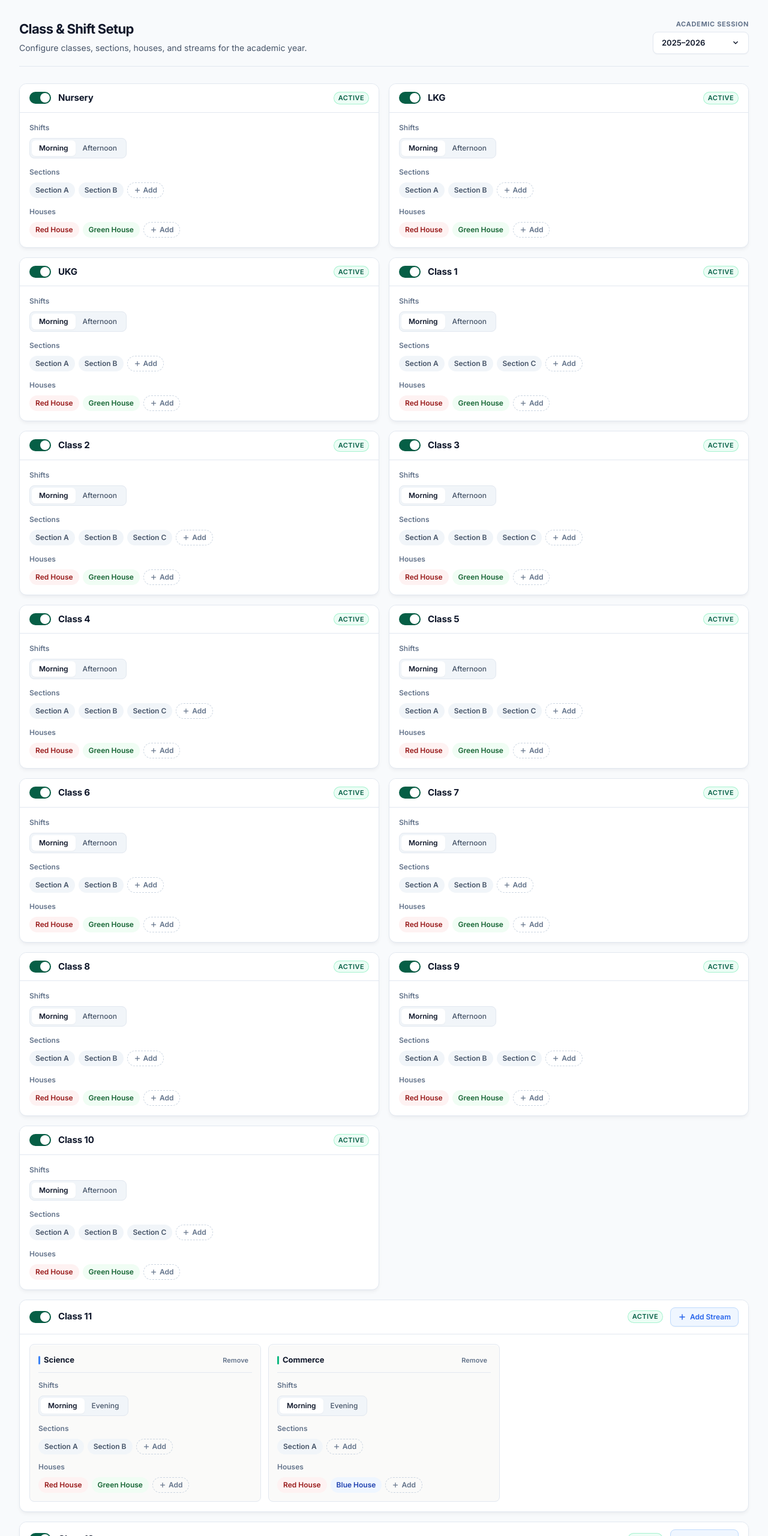
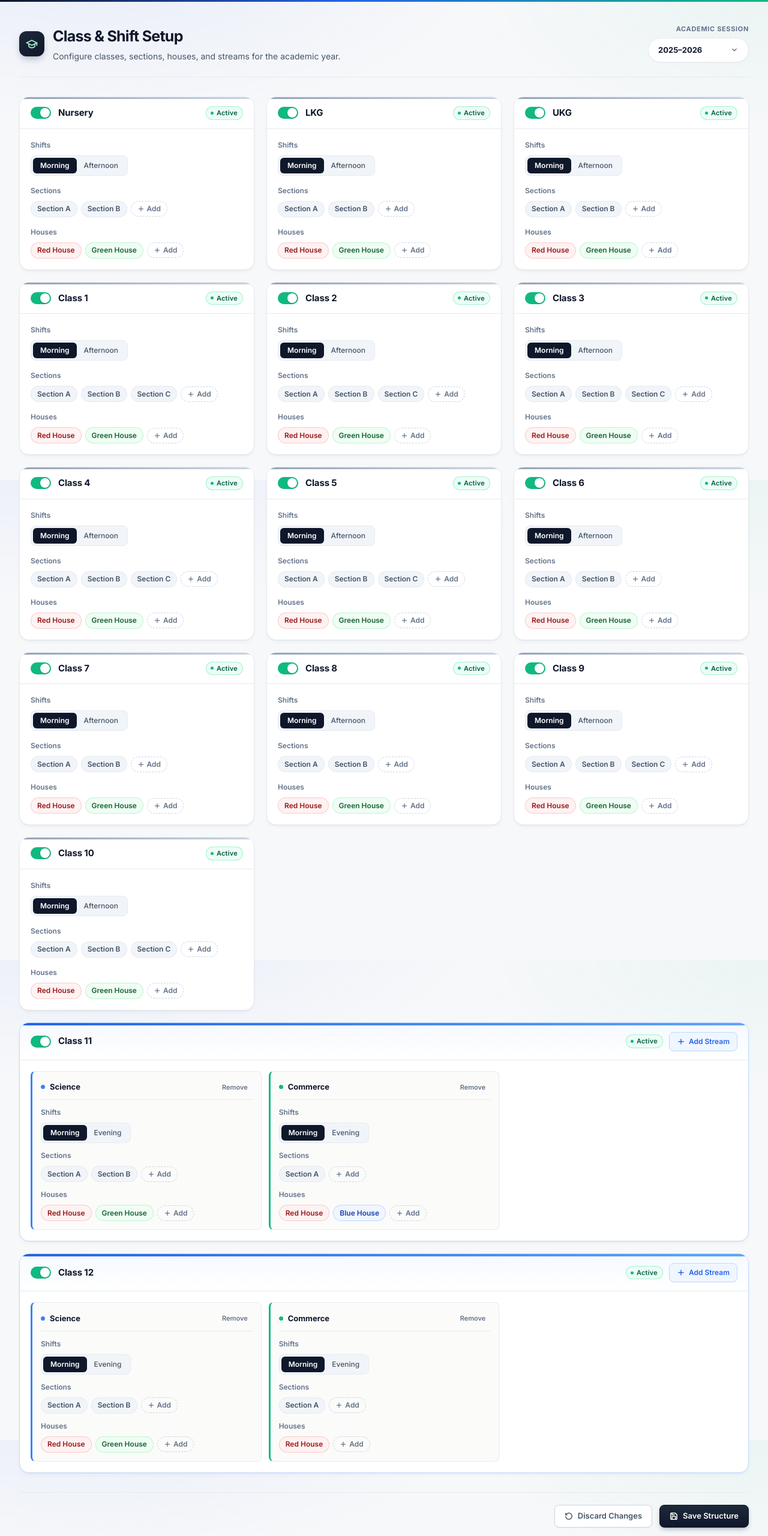
Before and after one commit to VIDYAOne-Dev2/test.github.io, a plain HTML site: page class.html in a window 1280 px wide. Shown: the top 2560 px of the page at 60% size. Drawn offline with Linux system fonts and the light colour scheme.

Commit message:
class structre Ui Design

```diff
--- a/class.html
+++ b/class.html
@@ -8,11 +8,12 @@
 <style>
 :root {
   /* Premium SaaS Color Palette */
-  --bg-app: #F8FAFC;
+  --bg-app: #F7F8FA;
   --bg-card: #FFFFFF;
   --bg-subtle: #F1F5F9;
+  --bg-hover: #F8FAFC;
 
-  --border-light: #E2E8F0;
+  --border-light: #E7EAEF;
   --border-focus: #CBD5E1;
 
   --text-main: #0F172A;
@@ -22,95 +23,142 @@
   --primary: #0F172A;
   --primary-hover: #1E293B;
   --accent: #2563EB;
+  --accent-soft: #EFF6FF;
+  --accent-border: #BFDBFE;
 
   --success-bg: #ECFDF5;
   --success-text: #065F46;
   --success-border: #A7F3D0;
+  --success-solid: #10B981;
 
   --danger-bg: #FEF2F2;
   --danger-text: #991B1B;
 
-  /* Refined Shadows */
+  /* Refined, slightly cool-tinted shadows for depth without heaviness */
   --shadow-xs: 0 1px 2px rgba(15, 23, 42, 0.04);
-  --shadow-sm: 0 4px 6px -1px rgba(15, 23, 42, 0.05), 0 2px 4px -2px rgba(15, 23, 42, 0.025);
-  --shadow-dropdown: 0 12px 24px -4px rgba(15, 23, 42, 0.08), 0 4px 8px -2px rgba(15, 23, 42, 0.04);
+  --shadow-sm: 0 1px 2px rgba(15, 23, 42, 0.04), 0 4px 10px -4px rgba(15, 23, 42, 0.07);
+  --shadow-md: 0 6px 16px -6px rgba(15, 23, 42, 0.12), 0 2px 6px -2px rgba(15, 23, 42, 0.06);
+  --shadow-dropdown: 0 16px 32px -8px rgba(15, 23, 42, 0.14), 0 4px 10px -4px rgba(15, 23, 42, 0.06);
 
   --radius-xl: 16px;
   --radius-lg: 12px;
   --radius-md: 8px;
   --radius-sm: 6px;
+
+  --ease: cubic-bezier(0.4, 0, 0.2, 1);
 }
 
 * { box-sizing: border-box; margin: 0; padding: 0; }
+html { scroll-behavior: smooth; }
 body {
-  background: var(--bg-app); color: var(--text-main);
+  background:
+    radial-gradient(1100px 480px at 12% -10%, rgba(37, 99, 235, 0.07), transparent 60%),
+    radial-gradient(900px 420px at 100% 0%, rgba(16, 185, 129, 0.05), transparent 55%),
+    var(--bg-app);
+  background-attachment: fixed;
+  color: var(--text-main);
   font-family: 'Inter', system-ui, -apple-system, sans-serif;
   font-size: 13px; line-height: 1.5;
   -webkit-font-smoothing: antialiased;
+  -moz-osx-font-smoothing: grayscale;
+}
+body::before {
+  content: ''; position: fixed; top: 0; left: 0; right: 0; height: 3px; z-index: 200;
+  background: linear-gradient(90deg, #0F172A 0%, var(--accent) 45%, var(--success-solid) 100%);
 }
 button { font: inherit; outline: none; border: none; cursor: pointer; background: transparent; }
+button:focus-visible,
+.select-trigger:focus-visible,
+.toggle:focus-visible { outline: 2px solid var(--accent); outline-offset: 2px; border-radius: var(--radius-sm); }
 
-.container { max-width: 1280px; margin: 0 auto; padding: 32px 32px 80px; }
+.container { max-width: 1360px; margin: 0 auto; padding: 40px 32px 80px; }
 
 /* Header Area */
-.page-header { display: flex; justify-content: space-between; align-items: flex-end; margin-bottom: 28px; padding-bottom: 20px; border-bottom: 1px solid var(--border-light); }
-.header-title h1 { font-size: 22px; font-weight: 700; color: var(--text-main); letter-spacing: -0.03em; margin-bottom: 4px; }
+.page-header { display: flex; justify-content: space-between; align-items: flex-end; margin-bottom: 32px; padding-bottom: 24px; border-bottom: 1px solid var(--border-light); }
+.header-left { display: flex; align-items: center; gap: 14px; }
+.header-mark {
+  width: 42px; height: 42px; border-radius: 12px; flex-shrink: 0;
+  background: linear-gradient(145deg, #1E293B, #0F172A);
+  display: flex; align-items: center; justify-content: center;
+  box-shadow: 0 6px 14px -4px rgba(15, 23, 42, 0.35);
+}
+.header-mark svg { width: 20px; height: 20px; color: #A7F3D0; }
+.header-title h1 { font-size: 25px; font-weight: 700; color: var(--text-main); letter-spacing: -0.03em; margin-bottom: 4px; }
 .header-title p { color: var(--text-secondary); font-size: 14px; }
 
 /* Session Dropdown */
-.session-selector { display: flex; flex-direction: column; gap: 4px; align-items: flex-end; }
+.session-selector { display: flex; flex-direction: column; gap: 6px; align-items: flex-end; }
 .label-sm { font-size: 11px; font-weight: 700; color: var(--text-tertiary); letter-spacing: 0.06em; text-transform: uppercase; }
 .custom-select { position: relative; }
 .select-trigger {
-  display: flex; align-items: center; justify-content: space-between; gap: 12px;
+  display: flex; align-items: center; justify-content: space-between; gap: 14px;
   background: var(--bg-card); border: 1px solid var(--border-light);
-  padding: 8px 14px; border-radius: var(--radius-md); box-shadow: var(--shadow-xs);
-  font-weight: 600; color: var(--text-main); min-width: 160px; transition: all 0.2s;
+  padding: 10px 16px; border-radius: 999px; box-shadow: var(--shadow-xs);
+  font-weight: 700; color: var(--text-main); min-width: 168px; transition: border-color 0.2s var(--ease), box-shadow 0.2s var(--ease), transform 0.2s var(--ease);
 }
-.select-trigger:hover { border-color: var(--border-focus); }
+.select-trigger:hover { border-color: var(--accent-border); box-shadow: var(--shadow-sm); transform: translateY(-1px); }
+.select-trigger svg { color: var(--text-tertiary); transition: transform 0.2s var(--ease); }
+.dropdown-wrapper.open .select-trigger svg { transform: rotate(180deg); color: var(--text-main); }
 
 /* Grid & Cards */
-.grid { display: grid; grid-template-columns: repeat(2, minmax(0, 1fr)); gap: 16px; }
+.grid { display: grid; grid-template-columns: repeat(3, minmax(0, 1fr)); gap: 20px; align-items: start; }
 .card {
+  position: relative; overflow: hidden;
   background: var(--bg-card); border: 1px solid var(--border-light);
-  border-radius: var(--radius-lg); box-shadow: var(--shadow-sm);
-  display: flex; flex-direction: column; transition: border-color 0.2s;
+  border-radius: var(--radius-xl); box-shadow: var(--shadow-sm);
+  display: flex; flex-direction: column;
+  transition: border-color 0.2s var(--ease), box-shadow 0.2s var(--ease), transform 0.2s var(--ease);
 }
-.card.senior { grid-column: 1 / -1; }
-.card.disabled { opacity: 0.5; background: #F8FAFC; filter: grayscale(100%); }
+.card::before {
+  content: ''; position: absolute; top: 0; left: 0; right: 0; height: 3px;
+  background: linear-gradient(90deg, #94A3B8, #CBD5E1);
+}
+.card:hover { border-color: var(--border-focus); box-shadow: var(--shadow-md); transform: translateY(-2px); }
+.card.senior { grid-column: 1 / -1; border-color: var(--accent-border); }
+.card.senior::before { background: linear-gradient(90deg, var(--accent), #60A5FA); height: 4px; }
+.card.senior:hover { transform: none; }
+.card.disabled { opacity: 0.6; background: #FAFBFC; }
+.card.disabled::before { background: var(--border-light); }
+.card.disabled:hover { transform: none; box-shadow: var(--shadow-sm); border-color: var(--border-light); }
 .card.disabled .card-body { pointer-events: none; }
+.card.disabled .card-title { color: var(--text-tertiary); }
 
 /* Card Header */
 .card-header {
-  padding: 12px 16px; border-bottom: 1px solid var(--border-light);
+  padding: 15px 18px 14px; border-bottom: 1px solid var(--border-light);
   display: flex; align-items: center; gap: 12px; background: #FFFFFF;
-  border-radius: var(--radius-lg) var(--radius-lg) 0 0;
 }
+.card.senior .card-header { background: linear-gradient(180deg, #F5F9FF 0%, #FFFFFF 100%); }
 .card-title { font-size: 15px; font-weight: 700; color: var(--text-main); flex-grow: 1; letter-spacing: -0.01em; }
-.card-actions { display: flex; align-items: center; gap: 12px; }
+.card-actions { display: flex; align-items: center; gap: 10px; }
 
 /* Badges */
 .badge {
-  display: inline-flex; align-items: center; padding: 2px 8px;
-  border-radius: 12px; font-size: 11px; font-weight: 600; text-transform: uppercase; letter-spacing: 0.04em;
+  display: inline-flex; align-items: center; gap: 5px; padding: 3px 9px 3px 8px;
+  border-radius: 12px; font-size: 11px; font-weight: 600; letter-spacing: 0.02em;
 }
+.badge::before { content: ''; width: 5px; height: 5px; border-radius: 50%; flex-shrink: 0; }
 .badge-active { background: var(--success-bg); color: var(--success-text); box-shadow: inset 0 0 0 1px var(--success-border); }
-.badge-inactive { background: var(--bg-subtle); color: var(--text-secondary); box-shadow: inset 0 0 0 1px var(--border-light); }
+.badge-active::before { background: var(--success-solid); }
+.badge-inactive { background: var(--bg-subtle); color: var(--text-tertiary); box-shadow: inset 0 0 0 1px var(--border-light); }
+.badge-inactive::before { background: var(--text-tertiary); }
 
 /* iOS-style Toggle */
 .toggle {
-  width: 36px; height: 20px; border-radius: 20px; background: #CBD5E1;
-  padding: 2px; transition: background 0.2s; position: relative;
+  width: 34px; height: 20px; border-radius: 20px; background: #CBD5E1;
+  padding: 2px; transition: background 0.2s var(--ease); position: relative; flex-shrink: 0;
 }
-.toggle.on { background: var(--success-text); }
+.toggle:hover { background: #B6C1D1; }
+.toggle.on { background: var(--success-solid); }
+.toggle.on:hover { background: #0EA671; }
 .toggle span {
   display: block; width: 16px; height: 16px; border-radius: 50%; background: #FFF;
-  box-shadow: 0 1px 2px rgba(0,0,0,0.15); transition: transform 0.2s cubic-bezier(0.4, 0, 0.2, 1);
+  box-shadow: 0 1px 2px rgba(0,0,0,0.2); transition: transform 0.2s var(--ease);
 }
-.toggle.on span { transform: translateX(16px); }
+.toggle.on span { transform: translateX(14px); }
 
 /* Card Body (Adjusted Spacing) */
-.card-body { padding: 16px; display: flex; flex-direction: column; gap: 14px; }
+.card-body { padding: 18px; display: flex; flex-direction: column; gap: 16px; }
 .field-group { display: flex; flex-direction: column; gap: 8px; }
 .field-label { font-size: 12px; font-weight: 600; color: var(--text-tertiary); display: flex; align-items: center; gap: 6px; }
 
@@ -121,46 +169,49 @@ button { font: inherit; outline: none; border: none; cursor: pointer; background
 }
 .seg-btn {
   padding: 4px 12px; font-size: 12px; font-weight: 500; color: var(--text-secondary);
-  border-radius: var(--radius-sm); transition: all 0.15s;
+  border-radius: var(--radius-sm); transition: color 0.15s var(--ease), background 0.15s var(--ease), box-shadow 0.15s var(--ease);
 }
-.seg-btn.active { background: var(--bg-card); color: var(--text-main); font-weight: 600; box-shadow: var(--shadow-xs); }
+.seg-btn.active { background: var(--primary); color: #FFF; font-weight: 600; box-shadow: var(--shadow-xs); }
 .seg-btn:hover:not(.active) { color: var(--text-main); }
 
 /* Pill Lists */
 .pill-list { display: flex; flex-wrap: wrap; gap: 6px; align-items: center; }
 .pill {
-  display: inline-flex; align-items: center; height: 26px; padding: 0 10px;
+  display: inline-flex; align-items: center; height: 27px; padding: 0 11px;
   border-radius: 14px; font-size: 12px; font-weight: 600;
   background: var(--bg-subtle); color: var(--text-secondary);
+  box-shadow: inset 0 0 0 1px var(--border-light);
+  transition: background 0.15s var(--ease), box-shadow 0.15s var(--ease);
 }
 
 /* Elegant Color Coded Pills (No borders, soft backgrounds) */
-.pill.red { background: #FEF2F2; color: #991B1B; }
-.pill.green { background: #F0FDF4; color: #166534; }
-.pill.blue { background: #EFF6FF; color: #1E40AF; }
-.pill.yellow { background: #FEFCE8; color: #854D0E; }
+.pill.red { background: #FEF2F2; color: #991B1B; box-shadow: inset 0 0 0 1px #FECACA; }
+.pill.green { background: #F0FDF4; color: #166534; box-shadow: inset 0 0 0 1px #BBF7D0; }
+.pill.blue { background: #EFF6FF; color: #1E40AF; box-shadow: inset 0 0 0 1px #BFDBFE; }
+.pill.yellow { background: #FEFCE8; color: #854D0E; box-shadow: inset 0 0 0 1px #FEF08A; }
 
 /* Dropdown Wrapper & Add Buttons */
 .dropdown-wrapper { position: relative; display: inline-block; }
 .btn-add {
   display: inline-flex; align-items: center; gap: 4px; height: 26px; padding: 0 10px;
   border-radius: 14px; font-size: 12px; font-weight: 600; color: var(--text-tertiary);
-  border: 1px dashed var(--border-focus); transition: all 0.2s; background: transparent;
+  border: 1px dashed var(--border-focus); transition: border-color 0.2s var(--ease), background 0.2s var(--ease), color 0.2s var(--ease); background: transparent;
 }
 .btn-add:hover, .dropdown-wrapper.open .btn-add {
   border-style: solid; border-color: var(--border-focus); background: var(--bg-subtle); color: var(--text-main);
 }
 .btn-add svg { width: 12px; height: 12px; }
 
-/* 🔥 Enhanced "+ Add Stream" Button */
+/* Enhanced "+ Add Stream" Button */
 .btn-add-stream {
   display: inline-flex; align-items: center; gap: 6px; padding: 6px 12px;
   border-radius: var(--radius-md); font-size: 12px; font-weight: 600;
-  background: #EFF6FF; color: #2563EB; border: 1px solid #BFDBFE;
-  transition: all 0.2s; box-shadow: var(--shadow-xs);
+  background: var(--accent-soft); color: var(--accent); border: 1px solid var(--accent-border);
+  transition: background 0.2s var(--ease), border-color 0.2s var(--ease), transform 0.2s var(--ease), box-shadow 0.2s var(--ease);
+  box-shadow: var(--shadow-xs);
 }
 .btn-add-stream:hover, .dropdown-wrapper.open .btn-add-stream {
-  background: #DBEAFE; border-color: #93C5FD; transform: translateY(-1px);
+  background: #DBEAFE; border-color: #93C5FD; transform: translateY(-1px); box-shadow: var(--shadow-sm);
 }
 .btn-add-stream svg { width: 14px; height: 14px; stroke-width: 2.5px; }
 
@@ -169,32 +220,39 @@ button { font: inherit; outline: none; border: none; cursor: pointer; background
   position: absolute; left: 0; top: calc(100% + 6px); z-index: 50;
   background: var(--bg-card); border: 1px solid var(--border-light);
   border-radius: var(--radius-md); box-shadow: var(--shadow-dropdown);
-  min-width: 140px; padding: 6px; display: none; flex-direction: column;
+  min-width: 150px; max-height: 240px; overflow-y: auto;
+  padding: 6px; display: none; flex-direction: column;
 }
 .dropdown-wrapper.right .dropdown-menu { left: auto; right: 0; }
-.dropdown-wrapper.open .dropdown-menu { display: flex; animation: slideDown 0.15s ease-out forwards; }
-@keyframes slideDown { from { opacity: 0; transform: translateY(-4px); } to { opacity: 1; transform: translateY(0); } }
+.dropdown-wrapper.open .dropdown-menu { display: flex; animation: slideDown 0.15s var(--ease) forwards; transform-origin: top; }
+@keyframes slideDown { from { opacity: 0; transform: translateY(-4px) scale(0.98); } to { opacity: 1; transform: translateY(0) scale(1); } }
 
 .dropdown-item {
-  padding: 6px 10px; font-size: 12px; font-weight: 500; color: var(--text-secondary);
-  border-radius: 4px; text-align: left; transition: all 0.1s;
+  padding: 7px 10px; font-size: 12px; font-weight: 500; color: var(--text-secondary);
+  border-radius: 4px; text-align: left; transition: background 0.1s, color 0.1s;
 }
-.dropdown-item:hover { background: var(--bg-subtle); color: var(--text-main); font-weight: 600; }
-.dropdown-empty { padding: 8px; font-size: 12px; color: var(--text-tertiary); text-align: center; font-style: italic; }
+.dropdown-item:hover { background: var(--accent-soft); color: var(--accent); font-weight: 600; }
+.dropdown-empty { padding: 10px 8px; font-size: 12px; color: var(--text-tertiary); text-align: center; font-style: italic; }
 
 /* Senior Classes Layout */
 .stream-grid { display: grid; grid-template-columns: repeat(3, minmax(0, 1fr)); gap: 12px; }
 .stream-card {
-  background: #FAFAF9; border: 1px solid var(--border-light);
+  position: relative;
+  background: #FBFBFA; border: 1px solid var(--border-light); border-left: 3px solid var(--border-light);
   border-radius: var(--radius-md); padding: 14px;
   display: flex; flex-direction: column; gap: 12px;
-  box-shadow: inset 0 1px 0 rgba(255,255,255,1);
+  transition: border-color 0.2s var(--ease), box-shadow 0.2s var(--ease), transform 0.2s var(--ease);
 }
+.stream-card:hover { border-color: var(--border-focus); box-shadow: var(--shadow-sm); transform: translateY(-1px); }
+.stream-card.stream-science { border-left-color: #3B82F6; }
+.stream-card.stream-commerce { border-left-color: #10B981; }
+.stream-card.stream-arts { border-left-color: #8B5CF6; }
+.stream-card.stream-humanities { border-left-color: #F59E0B; }
 .stream-head { display: flex; justify-content: space-between; align-items: center; border-bottom: 1px solid var(--border-light); padding-bottom: 8px; }
-.stream-name { font-size: 13px; font-weight: 700; color: var(--text-main); display: flex; align-items: center; gap: 6px; }
+.stream-name { font-size: 13px; font-weight: 700; color: var(--text-main); display: flex; align-items: center; gap: 8px; }
 
-/* Colored line indicator for streams */
-.stream-color-line { width: 3px; height: 14px; border-radius: 2px; }
+/* Colored dot indicator for streams (kept for inline use) */
+.stream-color-line { width: 7px; height: 7px; border-radius: 50%; flex-shrink: 0; }
 .color-science { background: #3B82F6; }
 .color-commerce { background: #10B981; }
 .color-arts { background: #8B5CF6; }
@@ -202,7 +260,7 @@ button { font: inherit; outline: none; border: none; cursor: pointer; background
 
 .btn-remove {
   font-size: 11px; font-weight: 600; color: var(--text-tertiary);
-  transition: all 0.2s; padding: 4px 6px; border-radius: 4px;
+  transition: color 0.2s var(--ease), background 0.2s var(--ease); padding: 4px 8px; border-radius: 4px;
 }
 .btn-remove:hover { color: var(--danger-text); background: var(--danger-bg); }
 
@@ -213,13 +271,15 @@ button { font: inherit; outline: none; border: none; cursor: pointer; background
 }
 .btn {
   display: inline-flex; align-items: center; gap: 8px; height: 38px; padding: 0 16px;
-  border-radius: var(--radius-md); font-size: 13px; font-weight: 600; transition: all 0.2s;
+  border-radius: var(--radius-md); font-size: 13px; font-weight: 600;
+  transition: background 0.2s var(--ease), border-color 0.2s var(--ease), box-shadow 0.2s var(--ease), transform 0.2s var(--ease);
   box-shadow: var(--shadow-xs);
 }
+.btn:active { transform: translateY(1px); }
 .btn-outline { background: var(--bg-card); border: 1px solid var(--border-focus); color: var(--text-secondary); }
 .btn-outline:hover { background: var(--bg-subtle); color: var(--text-main); border-color: #94A3B8; }
-.btn-primary { background: var(--primary); border: 1px solid var(--primary); color: #FFF; }
-.btn-primary:hover { background: var(--primary-hover); box-shadow: var(--shadow-sm); }
+.btn-primary { background: linear-gradient(180deg, #1E293B, #0F172A); border: 1px solid #0F172A; color: #FFF; box-shadow: 0 4px 10px -3px rgba(15, 23, 42, 0.4); }
+.btn-primary:hover { background: linear-gradient(180deg, #29394F, #172136); box-shadow: 0 6px 14px -3px rgba(15, 23, 42, 0.45); }
 
 /* Toast Notification */
 .toast {
@@ -227,15 +287,26 @@ button { font: inherit; outline: none; border: none; cursor: pointer; background
   background: var(--text-main); color: #FFF; padding: 12px 16px;
   border-radius: var(--radius-md); box-shadow: var(--shadow-dropdown);
   display: flex; align-items: center; gap: 10px; font-weight: 500; font-size: 13px;
-  opacity: 0; transform: translateY(16px); pointer-events: none; transition: all 0.3s cubic-bezier(0.16, 1, 0.3, 1);
+  opacity: 0; transform: translateY(16px) scale(0.98); pointer-events: none; transition: all 0.3s cubic-bezier(0.16, 1, 0.3, 1);
 }
-.toast.show { opacity: 1; transform: translateY(0); }
+.toast.show { opacity: 1; transform: translateY(0) scale(1); }
 
-/* Responsive Adjustments */
-@media(max-width: 992px) { .stream-grid { grid-template-columns: repeat(2, minmax(0, 1fr)); } }
-@media(max-width: 768px) {
+/* Responsive Grid: 3-up on large monitors, 2-up on small laptops/tablets, 1-up on phones */
+@media (max-width: 1200px) {
+  .grid { grid-template-columns: repeat(2, minmax(0, 1fr)); }
+}
+@media (max-width: 992px) {
+  .stream-grid { grid-template-columns: repeat(2, minmax(0, 1fr)); }
+}
+@media (max-width: 640px) {
   .grid, .stream-grid { grid-template-columns: 1fr; }
+  .container { padding: 20px 16px 64px; }
   .page-header { flex-direction: column; gap: 16px; align-items: flex-start; }
+  .session-selector { align-items: flex-start; width: 100%; }
+  .select-trigger { width: 100%; }
+  .page-actions { flex-direction: column-reverse; }
+  .btn { width: 100%; justify-content: center; }
+  .toast { left: 16px; right: 16px; bottom: 16px; }
 }
 </style>
 </head>
@@ -244,9 +315,14 @@ button { font: inherit; outline: none; border: none; cursor: pointer; background
 <div class="container">
 
   <header class="page-header">
-    <div class="header-title">
-      <h1>Class &amp; Shift Setup</h1>
-      <p>Configure classes, sections, houses, and streams for the academic year.</p>
+    <div class="header-left">
+      <div class="header-mark">
+        <svg viewBox="0 0 24 24" fill="none" stroke="currentColor" stroke-width="2"><path d="M22 10v6M2 10l10-5 10 5-10 5-10-5z"></path><path d="M6 12v5c0 1 3 3 6 3s6-2 6-3v-5"></path></svg>
+      </div>
+      <div class="header-title">
+        <h1>Class &amp; Shift Setup</h1>
+        <p>Configure classes, sections, houses, and streams for the academic year.</p>
+      </div>
     </div>
 
     <div class="session-selector">
@@ -514,7 +590,7 @@ function renderSenior(name) {
           const availHs = masterHouses.filter(x => !s.houses.includes(x));
 
           return `
-          <div class="stream-card">
+          <div class="stream-card ${getStreamColorClass(s.name).replace('color-', 'stream-')}">
             <div class="stream-head">
               <div class="stream-name">
                 <div class="stream-color-line ${getStreamColorClass(s.name)}"></div>
```
